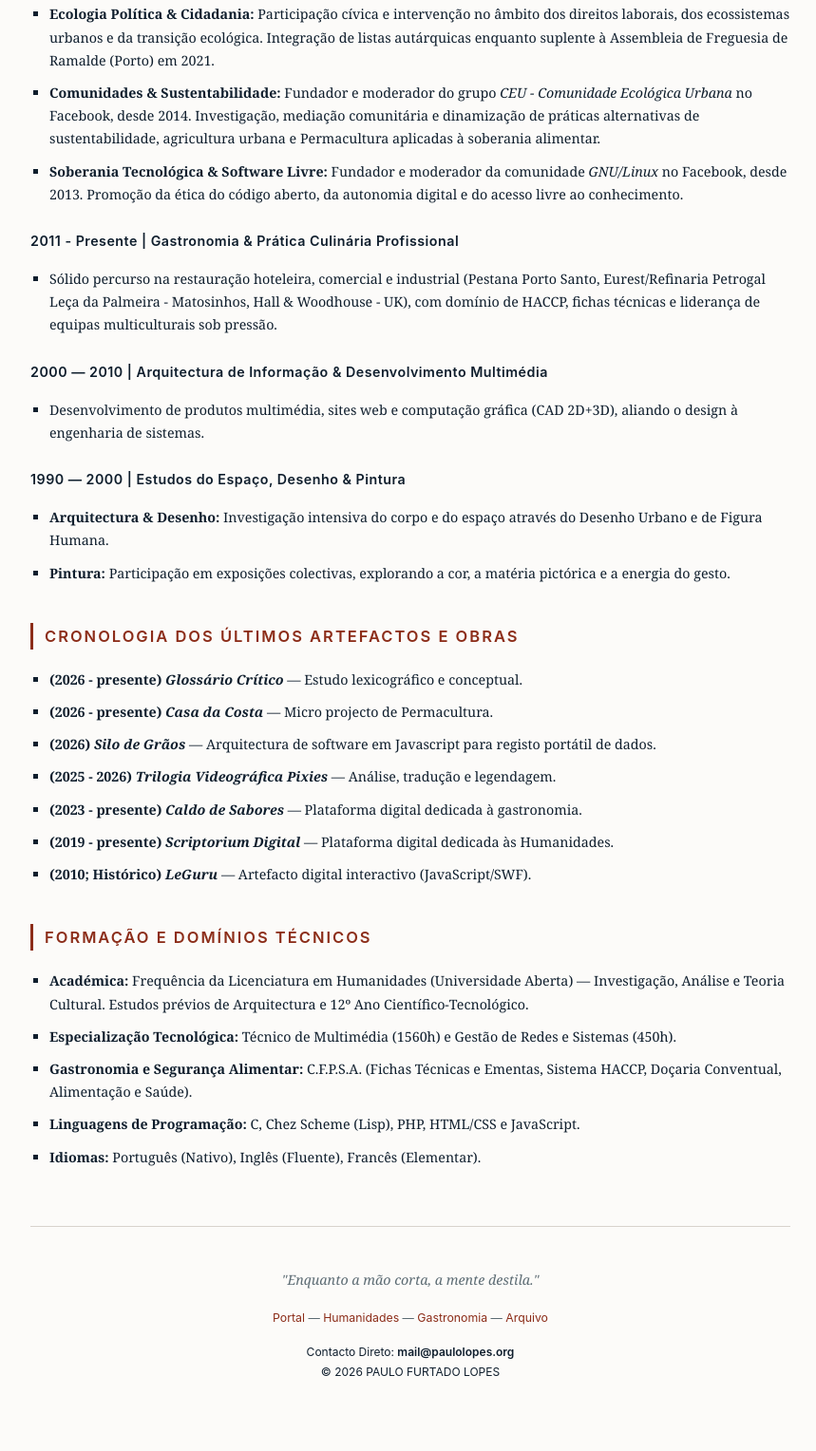
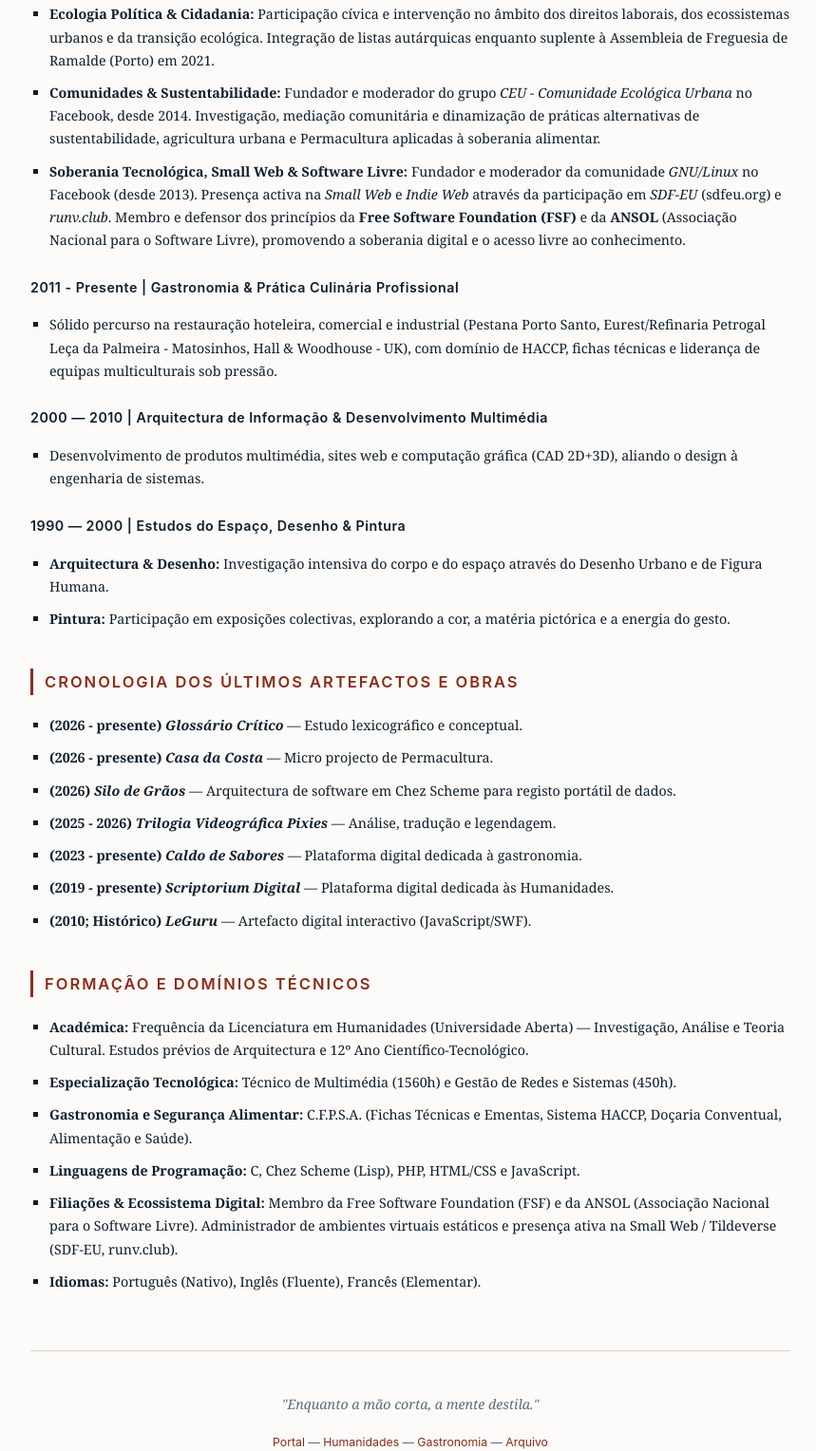
Before and after one commit to pjfcl/portal, a plain HTML site: page CV.html in a window 1280 px wide. Shown: the part 1275-2803 px from the top of the page at 95% size, without its empty margins (208-1067 px from the left). Drawn offline with nearby package versions, Linux system fonts and the light colour scheme.

Commit message:
Update CV.html with various content corrections

```diff
--- a/CV.html
+++ b/CV.html
@@ -11,7 +11,7 @@
     <link rel="stylesheet" href="https://www.w3schools.com/w3css/4/w3.css">
 
     <style>
-        /* Paleta Soberana: Azul-Marinho, Vermelho-Tijolo e Fundo Claro (Sincronizada com o index.html) */
+        /* Paleta Soberana: Azul-Marinho, Vermelho-Tijolo e Fundo Claro */
         :root {
             --bg-color: #fcfbf9;          /* Marfim de Arquivo / Papel */
             --text-color: #0f1e2d;        /* Azul-Marinho Profundo */
@@ -184,7 +184,7 @@
             <ul>
                 <li><strong>Ecologia Política & Cidadania:</strong> Participação cívica e intervenção no âmbito dos direitos laborais, dos ecossistemas urbanos e da transição ecológica. Integração de listas autárquicas enquanto suplente à Assembleia de Freguesia de Ramalde (Porto) em 2021.</li>
                 <li><strong>Comunidades & Sustentabilidade:</strong> Fundador e moderador do grupo <em>CEU - Comunidade Ecológica Urbana</em> no Facebook, desde 2014. Investigação, mediação comunitária e dinamização de práticas alternativas de sustentabilidade, agricultura urbana e Permacultura aplicadas à soberania alimentar.</li>
-                <li><strong>Soberania Tecnológica & Software Livre:</strong> Fundador e moderador da comunidade <em>GNU/Linux</em> no Facebook, desde 2013. Promoção da ética do código aberto, da autonomia digital e do acesso livre ao conhecimento.</li>
+                <li><strong>Soberania Tecnológica, Small Web & Software Livre:</strong> Fundador e moderador da comunidade <em>GNU/Linux</em> no Facebook (desde 2013). Presença activa na <em>Small Web </em> e <em> Indie Web</em> através da participação em <em>SDF-EU</em> (sdfeu.org) e <em>runv.club</em>. Membro e defensor dos princípios da <strong>Free Software Foundation (FSF)</strong> e da <strong>ANSOL</strong> (Associação Nacional para o Software Livre), promovendo a soberania digital e o acesso livre ao conhecimento.</li>
             </ul>
 
             <h3>2011 - Presente | Gastronomia & Prática Culinária Profissional</h3>
@@ -209,9 +209,8 @@
             <ul>
                 <li><strong>(2026 - presente) <i>Glossário Crítico</i></strong> — Estudo lexicográfico e conceptual.</li>
                 <li><strong>(2026 - presente) <i>Casa da Costa</i></strong> — Micro projecto de Permacultura.</li>
-
-                <li><strong>(2026) <i>Silo de Grãos</i></strong> — Arquitectura de software em Javascript para registo portátil de dados.</li>
-		<li><strong>(2025 - 2026) <i>Trilogia Videográfica Pixies</i></strong> — Análise, tradução e legendagem.</li>
+                <li><strong>(2026) <i>Silo de Grãos</i></strong> — Arquitectura de software em Chez Scheme para registo portátil de dados.</li>
+                <li><strong>(2025 - 2026) <i>Trilogia Videográfica Pixies</i></strong> — Análise, tradução e legendagem.</li>
                 <li><strong>(2023 - presente) <i>Caldo de Sabores</i></strong> — Plataforma digital dedicada à gastronomia.</li>
                 <li><strong>(2019 - presente) <i>Scriptorium Digital</i></strong> — Plataforma digital dedicada às Humanidades.</li>
                 <li><strong>(2010; Histórico) <i>LeGuru</i></strong> — Artefacto digital interactivo (JavaScript/SWF).</li>
@@ -225,11 +224,12 @@
                 <li><strong>Especialização Tecnológica:</strong> Técnico de Multimédia (1560h) e Gestão de Redes e Sistemas (450h).</li>
                 <li><strong>Gastronomia e Segurança Alimentar:</strong> C.F.P.S.A. (Fichas Técnicas e Ementas, Sistema HACCP, Doçaria Conventual, Alimentação e Saúde).</li>
                 <li><strong>Linguagens de Programação:</strong> C, Chez Scheme (Lisp), PHP, HTML/CSS e JavaScript.</li>
+                <li><strong>Filiações & Ecossistema Digital:</strong> Membro da Free Software Foundation (FSF) e da ANSOL (Associação Nacional para o Software Livre). Administrador de ambientes virtuais estáticos e presença ativa na Small Web / Tildeverse (SDF-EU, runv.club).</li>
                 <li><strong>Idiomas:</strong> Português (Nativo), Inglês (Fluente), Francês (Elementar).</li>
             </ul>
         </section>
 
- <!-- RODAPÉ SOBERANO -->
+        <!-- RODAPÉ SOBERANO -->
         <footer>
             <p style="font-style: italic; font-family: var(--font-serif); margin-bottom: 1.2rem; color: var(--muted-color); text-align: center;">
                 "Enquanto a mão corta, a mente destila."
@@ -238,16 +238,15 @@
             <!-- Menu Transversal do Ecossistema -->
             <div class="footer-links" style="margin-bottom: 15px;">
                 <a href="https://paulolopes.org">Portal</a> &mdash;
-		<a href="https://humanidades.paulolopes.org">Humanidades</a> &mdash;
+                <a href="https://humanidades.paulolopes.org">Humanidades</a> &mdash;
                 <a href="https://gastronomia.paulolopes.org">Gastronomia</a> &mdash;
                 <a href="https://arquivo.paulolopes.org">Arquivo</a>
             </div>
 
             <p style="font-size: 0.8rem; margin: 0;">
-                Contacto Direto: <a href="mailto:adm@paulolopes.org" style="color: var(--text-color); font-weight: 600;">mail@paulolopes.org</a><br>
+                Contacto Direto: <a href="mailto:mail@paulolopes.org" style="color: var(--text-color); font-weight: 600;">mail@paulolopes.org</a><br>
                 © 2026 PAULO FURTADO LOPES</p>
         </footer>
-
 
     </main>
 
```
